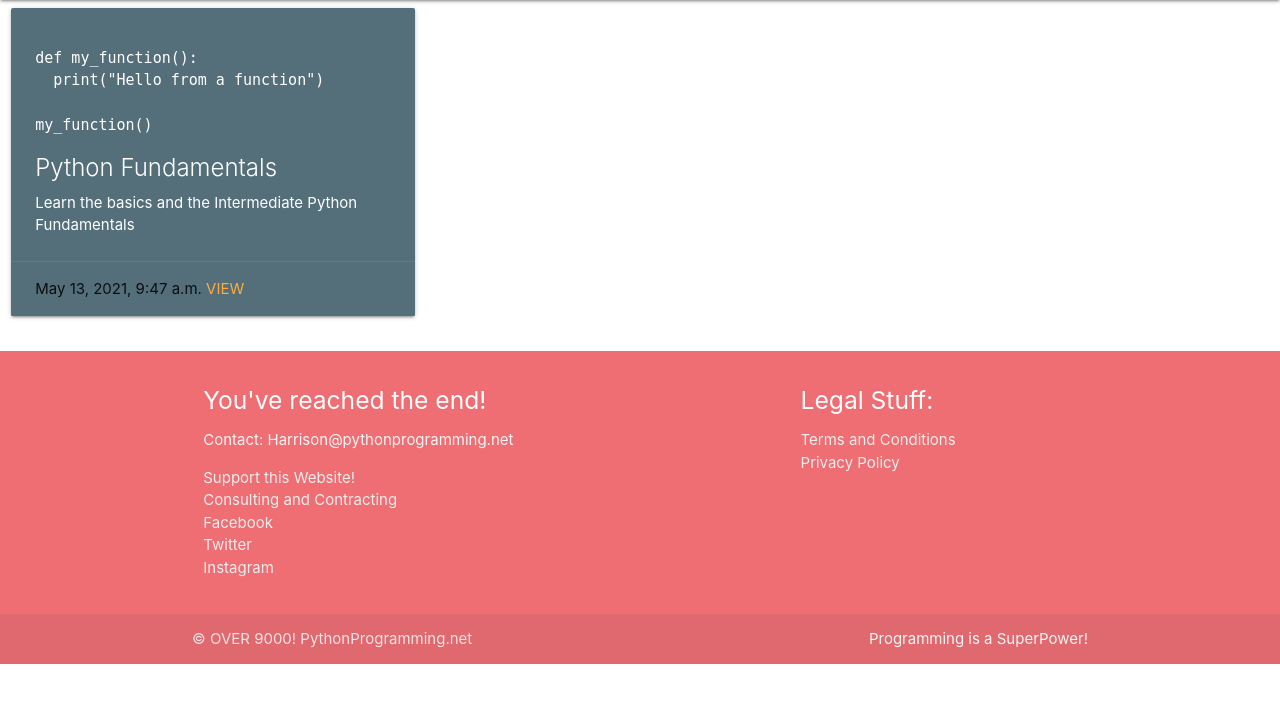
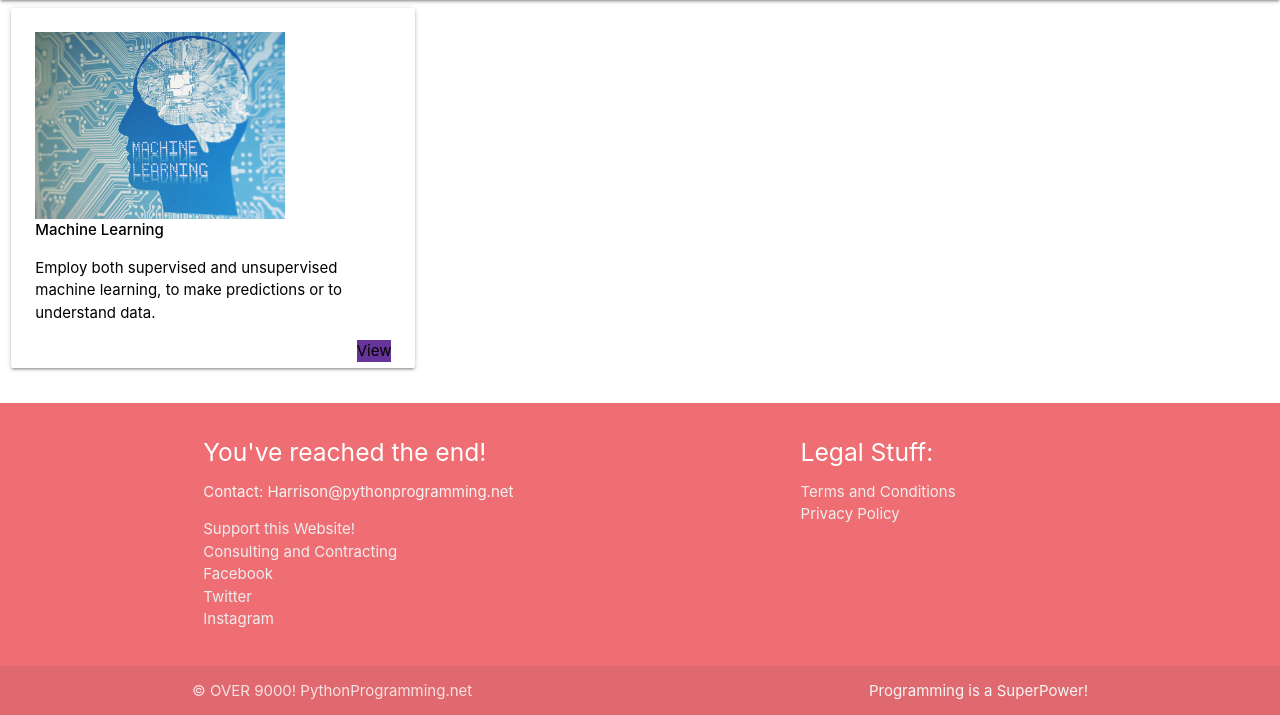
Before and after one commit to jolomonson/A-Website-Clone, a Django app: page / in a window 1280 px wide. Shown: the part 64-779 px from the top of the page. Run offline with Django 3.2, Linux system fonts and the light colour scheme; data comes from the database, SQL or seed files in the repository; some libraries are stand-ins or nearby versions.

Commit message:
Styling with materialize [Step 1 in card-panel design]

```diff
--- a/main/templates/main/home.html
+++ b/main/templates/main/home.html
@@ -1,22 +1,33 @@
 {% extends 'main/header.html' %}
+{% load static %}
 {% block content %}
 
 <div class="row">
-    {% for tut in tutorials %}
-    <div class="col s10 m6 l4">
-        <div class="card blue-grey darken-1">
-            <div class="card-content white-text">
-                <p>{{tut.content|safe}}</p>
-                <span class="card-title">{{tut.title}}</span>
-                <p>Learn the basics and the Intermediate Python Fundamentals</p>
-            </div>
-            <div class="card-action">
-                {{tut.published}}
-                <a href="#">View</a>
+    <!--Size 4 on a large screen, 12 on a small screen, 6 on a medium screen-->
+    <div class="col l4 s12 m6">
+        <a href="#" class="waves-effect waves-light" style="color:#000"></a>
+        <div class="card-panel hoverable" style="height:360px; background-color:#FFFFFF;">
+            <a href="#" class="waves-effect waves-light" style="color:#000;background-color: white;">
+                <div class="card-image">
+                    <img src="{% static 'main/images/machine learning.jpg' %}" alt="machineLearning"
+                        class="responsive-img" width="250px">
+                    <br>
+                    <span class="card-title"><strong>Machine Learning</strong></span>
+                </div>
+                <div class="card-content">
+                    <p>Employ both supervised and unsupervised machine learning, to make predictions or to understand
+                        data.</p>
+                </div>
+            </a>
+            <div class="card-action right-align">
+                <a href="#" class="waves-effect waves-light" style="color:#000;background-color: rebeccapurple;"></a>
+                <a href="#" class="waves-effect waves-light"
+                    style="color:#000;background-color: rebeccapurple;">View</a>
             </div>
         </div>
     </div>
-    {% endfor %}
+</div>
+
 </div>
 <footer class="page-footer">
     <div class="container">
@@ -27,7 +38,8 @@
                 <ul>
                     <li><a href="#" class="grey-text text-lighten-3">Support this Website!</a></li>
                     <li><a href="#" class="grey-text text-lighten-3">Consulting and Contracting</a></li>
-                    <li><a href="https://www.facebook.com/pythonprogramming.net/" class="grey-text text-lighten-3">Facebook</a></li>
+                    <li><a href="https://www.facebook.com/pythonprogramming.net/"
+                            class="grey-text text-lighten-3">Facebook</a></li>
                     <li><a href="https://twitter.com/sentdex" class="grey-text text-lighten-3">Twitter</a></li>
                     <li><a href="https://instagram.com/sentdex" class="grey-text text-lighten-3">Instagram</a></li>
                 </ul>
```
Also changed, not shown: main/static/main/images/machine learning.jpg (added).
